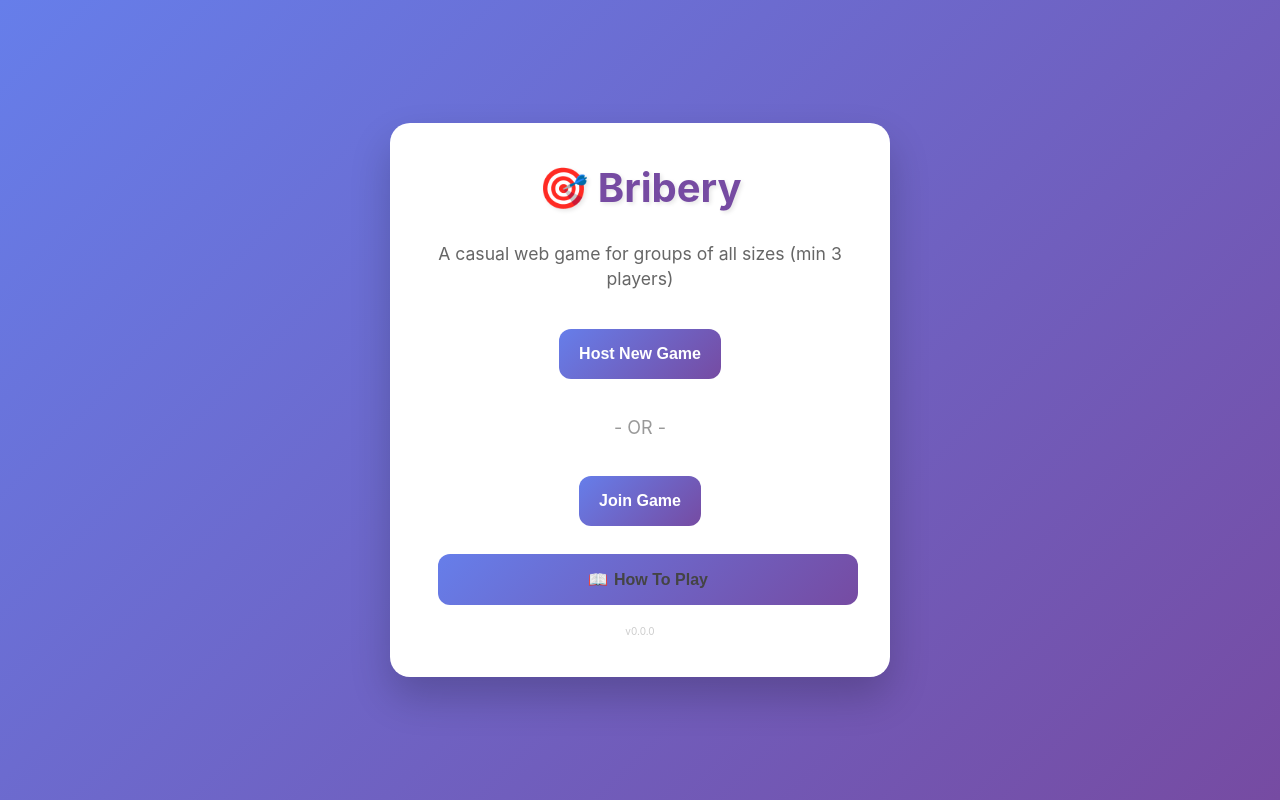
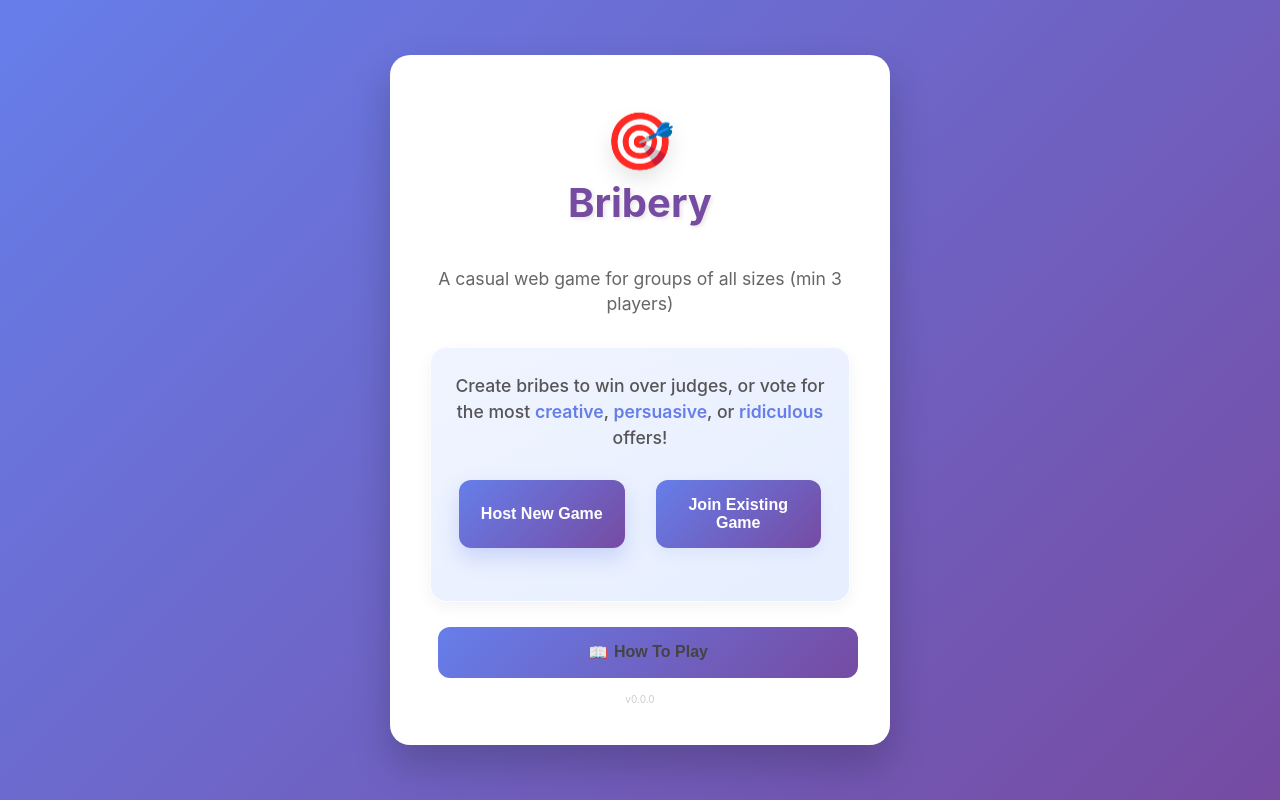
Before and after one commit to dillpret/bribery, a Flask app: page / in a window 1280 px wide. Run offline with Flask 3, Linux system fonts and the light colour scheme.

Commit message:
enhanced landing page

```diff
--- /dev/null
+++ b/static/css/components/enhanced-landing.css
@@ -0,0 +1,211 @@
+/* Enhanced landing page styles */
+
+.hero-container {
+    display: flex;
+    flex-direction: column;
+    align-items: center;
+    padding-top: 15px;
+    position: relative;
+}
+
+.logo-wrapper {
+    position: relative;
+    margin-bottom: 10px;
+    transform-style: preserve-3d;
+    perspective: 500px;
+}
+
+.hero-emoji {
+    font-size: 3.5rem;
+    position: relative;
+    display: inline-block;
+    animation: float 3s ease-in-out infinite;
+    filter: drop-shadow(0 10px 10px rgba(0,0,0,0.1));
+}
+
+.hero-card {
+    border-radius: 16px;
+    background: linear-gradient(to bottom right, #f0f4ff, #e6eeff);
+    padding: 25px 20px;
+    width: 100%;
+    margin-bottom: 25px;
+    box-shadow: 0 5px 15px rgba(0, 0, 0, 0.05);
+    border: 1px solid rgba(255, 255, 255, 0.8);
+}
+
+.game-tagline {
+    font-weight: 500;
+    color: #555;
+    margin-bottom: 20px;
+    font-size: 1.1rem;
+    line-height: 1.5;
+}
+
+.tagline-highlight {
+    color: #667eea;
+    font-weight: 600;
+}
+
+.button-container {
+    display: flex;
+    flex-direction: column;
+    width: 100%;
+    gap: 15px;
+    margin: 5px 0 20px;
+}
+
+.primary-action-btn {
+    position: relative;
+    overflow: hidden;
+    z-index: 1;
+    min-height: 56px;
+    font-size: 17px;
+    font-weight: 700;
+    margin: 0;
+    padding: 16px 24px;
+    width: 100%;
+    border-radius: 28px;
+    box-shadow: 0 10px 20px rgba(102, 126, 234, 0.25);
+    transition: all 0.3s cubic-bezier(0.175, 0.885, 0.32, 1.275);
+}
+
+.primary-action-btn:hover {
+    transform: translateY(-3px);
+    box-shadow: 0 15px 30px rgba(102, 126, 234, 0.3);
+}
+
+.primary-action-btn:active {
+    transform: translateY(0);
+}
+
+.secondary-action-btn {
+    background: white;
+    color: #667eea;
+    border: 2px solid #667eea;
+    min-height: 56px;
+    font-size: 17px;
+    font-weight: 700;
+    width: 100%;
+    margin: 0;
+    padding: 14px 24px;
+    border-radius: 28px;
+    box-shadow: 0 5px 15px rgba(102, 126, 234, 0.1);
+}
+
+.secondary-action-btn:hover {
+    background: rgba(102, 126, 234, 0.05);
+    box-shadow: 0 8px 25px rgba(102, 126, 234, 0.15);
+}
+
+.or-divider {
+    position: relative;
+    width: 100%;
+    text-align: center;
+    margin: 5px 0;
+    color: #999;
+    font-size: 14px;
+    font-weight: 500;
+    display: flex;
+    align-items: center;
+    justify-content: center;
+}
+
+.or-divider:before,
+.or-divider:after {
+    content: "";
+    height: 1px;
+    background: rgba(0, 0, 0, 0.1);
+    flex: 1;
+}
+
+.or-divider:before {
+    margin-right: 15px;
+}
+
+.or-divider:after {
+    margin-left: 15px;
+}
+
+.form-container {
+    width: 100%;
+    margin-top: 10px;
+}
+
+.form-action-buttons {
+    display: flex;
+    gap: 10px;
+    margin-top: 20px;
+}
+
+.form-action-buttons button {
+    flex: 1;
+    margin: 0;
+}
+
+.form-action-buttons button:first-child {
+    background: white;
+    color: #666;
+    border: 1px solid #ddd;
+}
+
+.form-action-buttons button:last-child {
+    flex: 2;
+}
+
+.game-created-actions {
+    display: flex;
+    gap: 10px;
+    margin-top: 20px;
+}
+
+.game-created-actions button {
+    flex: 1;
+    margin: 0;
+}
+
+.game-id-display {
+    background: #f8f9ff;
+    border-radius: 12px;
+    padding: 20px;
+    margin: 15px 0;
+    border: 1px solid #e0e6ff;
+}
+
+.game-id-code {
+    font-size: 32px;
+    font-weight: 700;
+    color: #667eea;
+    letter-spacing: 3px;
+    padding: 10px;
+    background: white;
+    border-radius: 8px;
+    box-shadow: 0 2px 6px rgba(0, 0, 0, 0.05);
+    margin: 10px 0;
+}
+
+/* Animations */
+@keyframes float {
+    0% { transform: translateY(0px); }
+    50% { transform: translateY(-10px); }
+    100% { transform: translateY(0px); }
+}
+
+@keyframes reveal {
+    0% { opacity: 0; transform: translateY(20px); }
+    100% { opacity: 1; transform: translateY(0); }
+}
+
+/* Responsive adjustments */
+@media (min-width: 640px) {
+    .button-container {
+        flex-direction: row;
+    }
+
+    .button-container button {
+        flex: 1;
+    }
+
+    .or-divider {
+        display: none;
+    }
+}
--- a/static/css/components/landing-page.css
+++ b/static/css/components/landing-page.css
@@ -3,7 +3,7 @@
 .container {
     background: white;
     border-radius: 20px;
-    padding: 20px;
+    padding: 30px 20px;
     box-shadow: 0 20px 40px rgba(0, 0, 0, 0.2);
     max-width: 500px;
     width: calc(100% - 20px); /* Ensure there's room for padding */
@@ -14,16 +14,23 @@
 
 h1 {
     color: #764ba2;
-    margin-bottom: 20px;
+    margin-bottom: 10px;
     font-size: clamp(1.8rem, 5vw, 2.5rem);
     text-shadow: 2px 2px 4px rgba(0, 0, 0, 0.1);
 }
 
 .subtitle {
     color: #666;
-    margin-bottom: 30px;
+    margin-bottom: 25px;
     font-size: clamp(0.9rem, 3vw, 1.1rem);
     line-height: 1.4;
+}
+
+/* Animation setup */
+.hero-container, .hero-card, .button-container {
+    opacity: 0;
+    transform: translateY(20px);
+    transition: opacity 0.6s ease-out, transform 0.6s ease-out;
 }
 
 .time-input-container {
--- a/static/css/index.css
+++ b/static/css/index.css
@@ -2,6 +2,7 @@
 @import url('components/landing-page.css');
 @import url('components/buttons.css');
 @import url('components/forms.css');
+@import url('components/enhanced-landing.css');
 
 /* Global styles - Mobile First */
 * {
--- a/static/js/index.js
+++ b/static/js/index.js
@@ -3,9 +3,25 @@ const socket = io();
 let currentGameId = null;
 let currentPlayerId = null;
 
+// Animation for elements on page load
+document.addEventListener('DOMContentLoaded', function() {
+    animateElements();
+});
+
+function animateElements() {
+    const elements = document.querySelectorAll('.hero-container, .hero-card, .button-container');
+    elements.forEach((el, index) => {
+        setTimeout(() => {
+            el.style.opacity = '1';
+            el.style.transform = 'translateY(0)';
+        }, 100 * index);
+    });
+}
+
 function showMainMenu() {
     hideAll();
     document.getElementById('main-menu').classList.remove('hidden');
+    animateElements();
 }
 
 function showHostGame() {
--- a/templates/index.html
+++ b/templates/index.html
@@ -10,30 +10,45 @@
 
 <body>
     <div class="container">
-        <h1>🎯 Bribery</h1>
+        <div class="hero-container">
+            <div class="logo-wrapper">
+                <span class="hero-emoji">🎯</span>
+                <h1>Bribery</h1>
+            </div>
             <p class="subtitle">A casual web game for groups of all sizes (min 3 players)</p>
+        </div>
 
         <!-- Main Menu -->
         <div id="main-menu">
-            <button onclick="showHostGame()">Host New Game</button>
-            <div class="or-divider">- OR -</div>
-            <button onclick="showJoinGame()">Join Game</button>
+            <div class="hero-card">
+                <p class="game-tagline">Create bribes to win over judges, or vote for the most <span class="tagline-highlight">creative</span>, <span class="tagline-highlight">persuasive</span>, or <span class="tagline-highlight">ridiculous</span> offers!</p>
+
+                <div class="button-container">
+                    <button class="primary-action-btn" onclick="showHostGame()">Host New Game</button>
+                    <button class="secondary-action-btn" onclick="showJoinGame()">Join Existing Game</button>
+                </div>
+            </div>
         </div>
 
         <!-- Host Game Form -->
         <div id="host-game" class="hidden">
             <h2>Host New Game</h2>
+            <div class="form-container">
                 <div class="form-group">
                     <label for="host-username">Your Username:</label>
                     <input type="text" id="host-username" placeholder="Enter your username" required>
                 </div>
+                <div class="form-action-buttons">
+                    <button onclick="showMainMenu()">Back</button>
                     <button onclick="createGame()">Create Game</button>
-            <button onclick="showMainMenu()">Back</button>
+                </div>
+            </div>
         </div>
 
         <!-- Join Game Form -->
         <div id="join-game" class="hidden">
             <h2>Join Game</h2>
+            <div class="form-container">
                 <div class="form-group">
                     <label for="join-username">Your Username:</label>
                     <input type="text" id="join-username" placeholder="Enter your username" required>
@@ -42,8 +57,11 @@
                     <label for="game-id">Game ID:</label>
                     <input type="text" id="game-id" placeholder="Enter game ID" required style="text-transform: uppercase;">
                 </div>
+                <div class="form-action-buttons">
+                    <button onclick="showMainMenu()">Back</button>
                     <button onclick="joinGame()">Join Game</button>
-            <button onclick="showMainMenu()">Back</button>
+                </div>
+            </div>
         </div>
 
         <!-- Game Created -->
@@ -53,12 +71,14 @@
                 <p>Share this Game ID with your friends:</p>
                 <div class="game-id-code" id="created-game-id"></div>
                 <p style="margin-top: 10px; color: #666;">Or share this link:</p>
-                <div style="background: white; padding: 10px; border-radius: 5px; margin-top: 5px;">
+                <div style="background: white; padding: 10px; border-radius: 8px; margin-top: 5px;">
                     <input type="text" id="game-link" readonly style="border: none; font-size: 14px; color: #667eea;">
                 </div>
             </div>
+            <div class="game-created-actions">
                 <button onclick="copyGameLink()">Copy Link</button>
-            <button onclick="goToLobby()">Go to Lobby</button>
+                <button onclick="goToLobby()" class="primary-action-btn">Go to Lobby</button>
+            </div>
         </div>
 
         <!-- Error Display -->
@@ -72,7 +92,7 @@
         </div>
 
         <!-- Version number (inconspicuous) -->
-        <div id="version-number" style="font-size: 10px; color: #ccc; text-align: center; margin-top: 20px;">v{{ version }}</div>
+        <div id="version-number" style="font-size: 10px; color: #ccc; text-align: center; margin-top: 15px;">v{{ version }}</div>
     </div>
 
     <script src="/static/socket.io.min.js"></script>
```
Also changed, not shown: 1 other file. Lines whose indentation alone changed are shown as unchanged.
